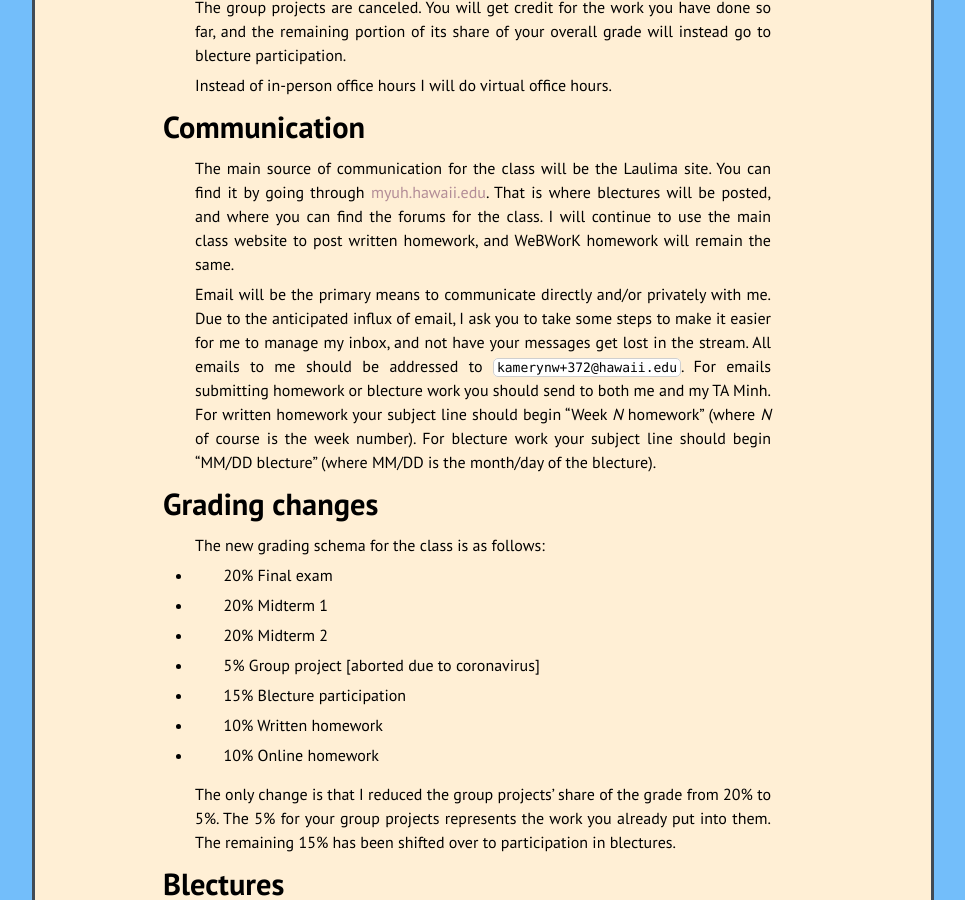
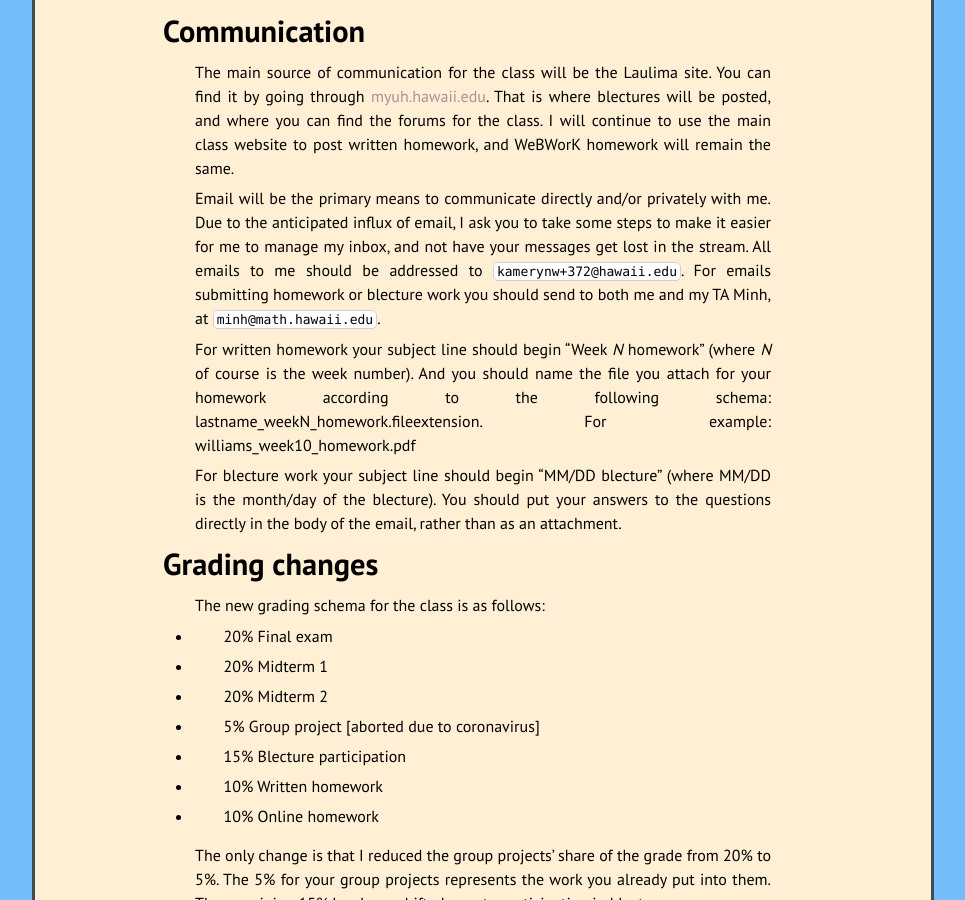
Before and after one commit to kamerynjw/kamerynjw.github.io, a Jekyll site: the page built from teaching/2020/math372/coronavirus.md, in a window 1280 px wide and 900 px high, scrolled down 1123 px. Shown: the whole window, without its empty margins (157-1122 px from the left). Built offline with Jekyll 4.4.1, drawn with Linux system fonts in a browser that asks for light colours; nearby versions of some CDN libraries; some of the changed text lies outside the part shown.

```diff
--- a/teaching/2020/math372/coronavirus.md
+++ b/teaching/2020/math372/coronavirus.md
@@ -33,8 +33,11 @@
 
 The main source of communication for the class will be the Laulima site. You can find it by going through [myuh.hawaii.edu](https://myuh.hawaii.edu). That is where blectures will be posted, and where you can find the forums for the class. I will continue to use the main class website to post written homework, and WeBWorK homework will remain the same.
 
-Email will be the primary means to communicate directly and/or privately with me. Due to the anticipated influx of email, I ask you to take some steps to make it easier for me to manage my inbox, and not have your messages get lost in the stream. All emails to me should be addressed to `kamerynw+372@hawaii.edu`. For emails submitting homework or blecture work you should send to both me and my TA Minh.
-For written homework your subject line should begin "Week *N* homework" (where *N* of course is the week number). For blecture work your subject line should begin "MM/DD blecture" (where MM/DD is the month/day of the blecture).
+Email will be the primary means to communicate directly and/or privately with me. Due to the anticipated influx of email, I ask you to take some steps to make it easier for me to manage my inbox, and not have your messages get lost in the stream. All emails to me should be addressed to `kamerynw+372@hawaii.edu`. For emails submitting homework or blecture work you should send to both me and my TA Minh, at `minh@math.hawaii.edu`.
+
+For written homework your subject line should begin "Week *N* homework" (where *N* of course is the week number). And you should name the file you attach for your homework according to the following schema: lastname_weekN_homework.fileextension. For example: williams_week10_homework.pdf
+
+For blecture work your subject line should begin "MM/DD blecture" (where MM/DD is the month/day of the blecture). You should put your answers to the questions directly in the body of the email, rather than as an attachment.
 
 Grading changes
 =======
```
Also changed, not shown: other parts of teaching/2020/math372/coronavirus.md (+1 -1 lines), teaching/2020/math455/coronavirus.md (+1 -1 lines).
